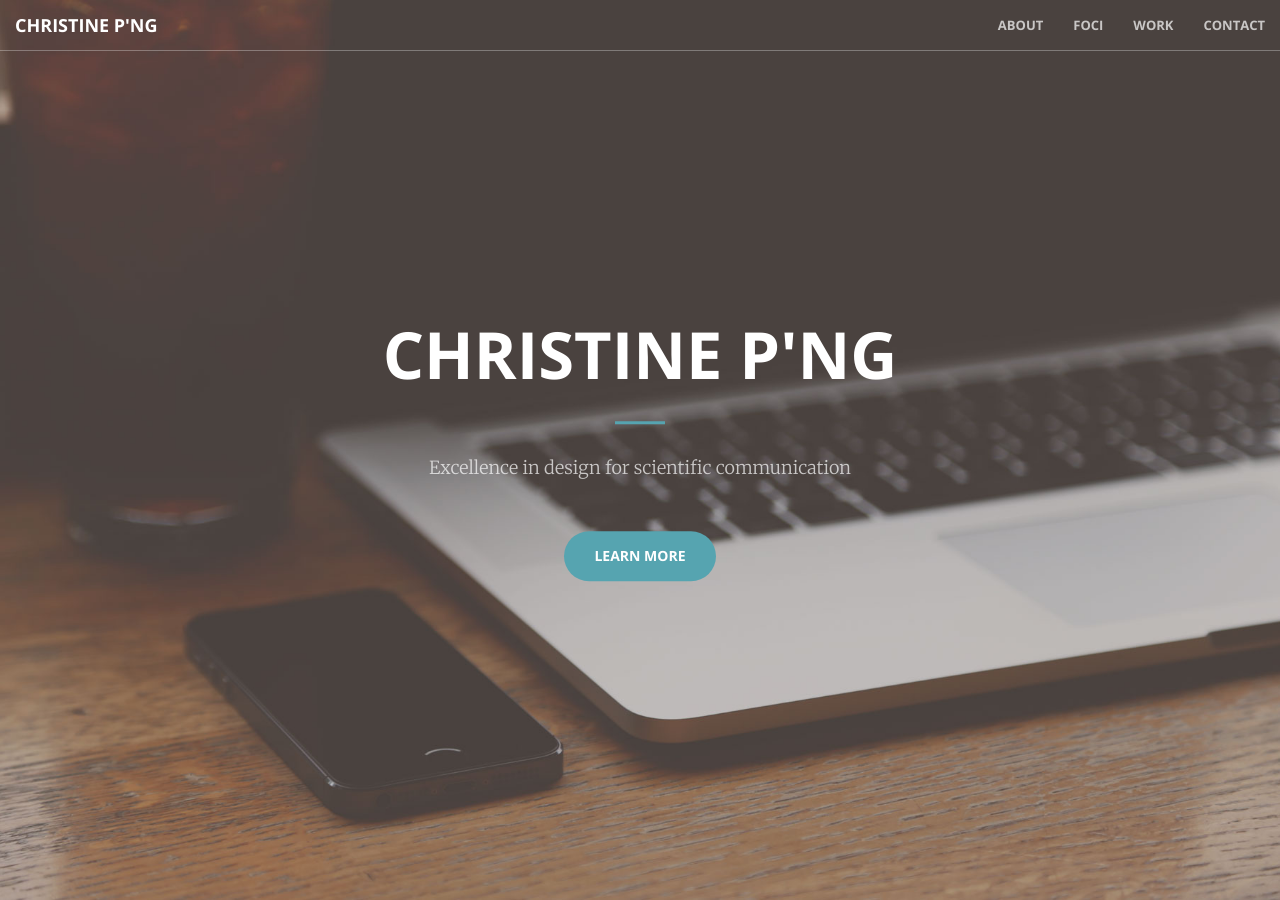
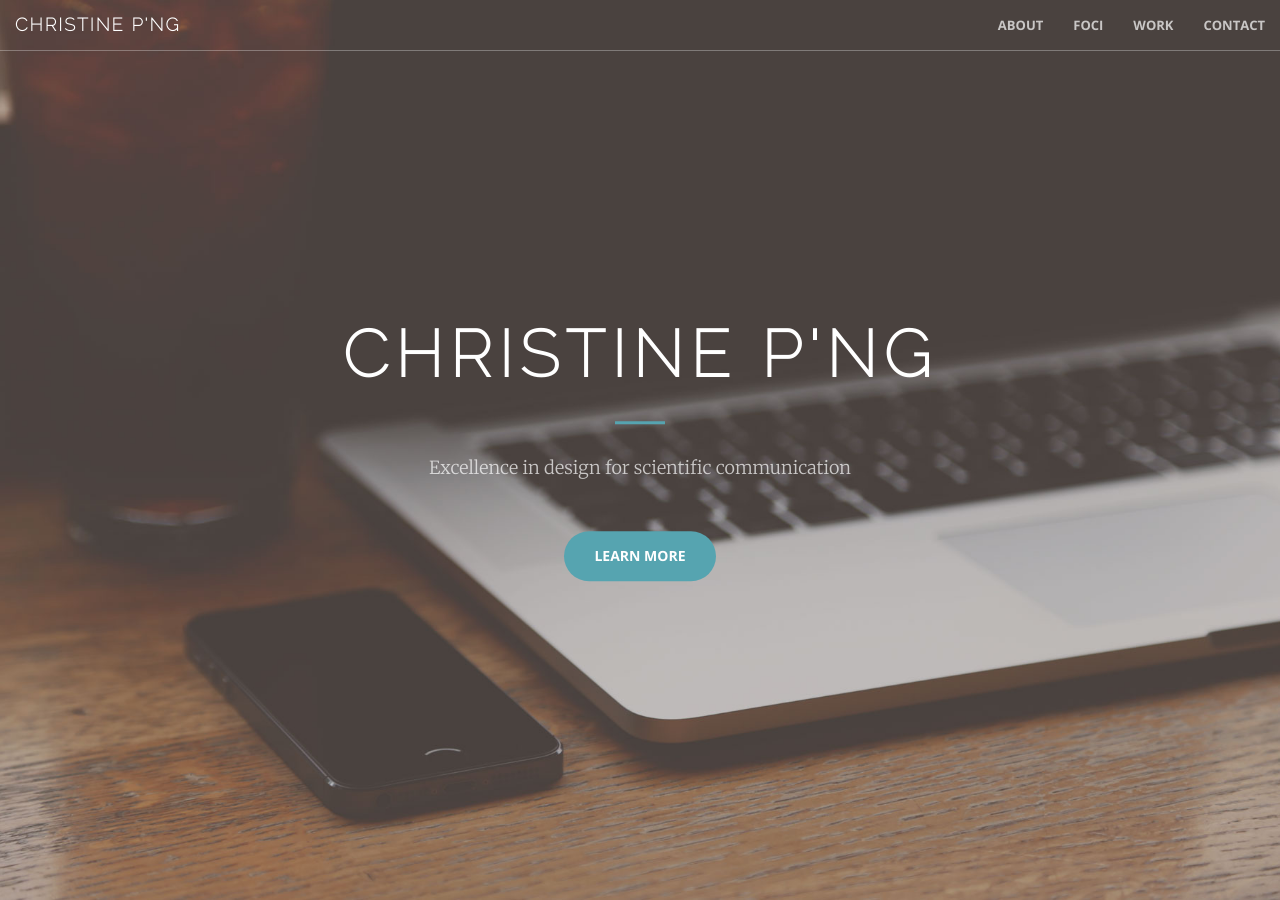
Before and after one commit to chspng/christinepng.ca, a Jekyll site: the page built from index.html, in a window 1280 px wide and 900 px high. Built offline with Jekyll 4.4.1, drawn with Linux system fonts in a browser that asks for light colours.

Commit message:
Changed font of header and name in navbar

```diff
--- a/_includes/header.html
+++ b/_includes/header.html
@@ -1,7 +1,9 @@
 <header>
+	<!-- <link href="https://fonts.googleapis.com/css?family=Raleway+Dots" rel="stylesheet"> -->
+	<link href="https://fonts.googleapis.com/css?family=Raleway:100" rel="stylesheet">
     <div class="header-content">
-        <div class="header-content-inner">
-            <h1>Christine P'ng</h1>
+        <div class="header-content-inner" >
+            <h1 class="display-1" style="font-family: 'Raleway', sans-serif; letter-spacing: 7px">Christine P'ng</h1>
             <hr>
             <p>Excellence in design for scientific communication</p>
             <a href="#about" class="btn btn-primary btn-xl page-scroll">Learn more</a>
--- a/_includes/nav.html
+++ b/_includes/nav.html
@@ -8,12 +8,12 @@
                 <span class="icon-bar"></span>
                 <span class="icon-bar"></span>
             </button>
-            <a class="navbar-brand page-scroll" href="#page-top">Christine P'ng</a>
+            <a class="navbar-brand page-scroll" href="#page-top" style="font-family: 'Raleway', sans-serif; letter-spacing: 2px">Christine P'ng</a>
         </div>
 
         <!-- Collect the nav links, forms, and other content for toggling -->
         <div class="collapse navbar-collapse" id="bs-example-navbar-collapse-1">
-            <ul class="nav navbar-nav navbar-right">
+            <ul class="nav navbar-nav navbar-right" >
                 <li>
                     <a class="page-scroll" href="#about">About</a>
                 </li>
--- a/_includes/work-nav.html
+++ b/_includes/work-nav.html
@@ -1,3 +1,4 @@
+<link href="https://fonts.googleapis.com/css?family=Raleway:100" rel="stylesheet">
 <nav id="mainNav" class="navbar navbar-default navbar-fixed-top">
     <div class="container-fluid">
         <!-- Brand and toggle get grouped for better mobile display -->
@@ -8,7 +9,7 @@
                 <span class="icon-bar"></span>
                 <span class="icon-bar"></span>
             </button>
-            <a class="navbar-brand page-scroll" href={{site.url}}>Christine P'ng</a>
+            <a class="navbar-brand page-scroll" href={{site.url}} style="font-family: 'Raleway', sans-serif; letter-spacing: 2px">Christine P'ng</a>
         </div>
 
         <!-- Collect the nav links, forms, and other content for toggling -->
```
